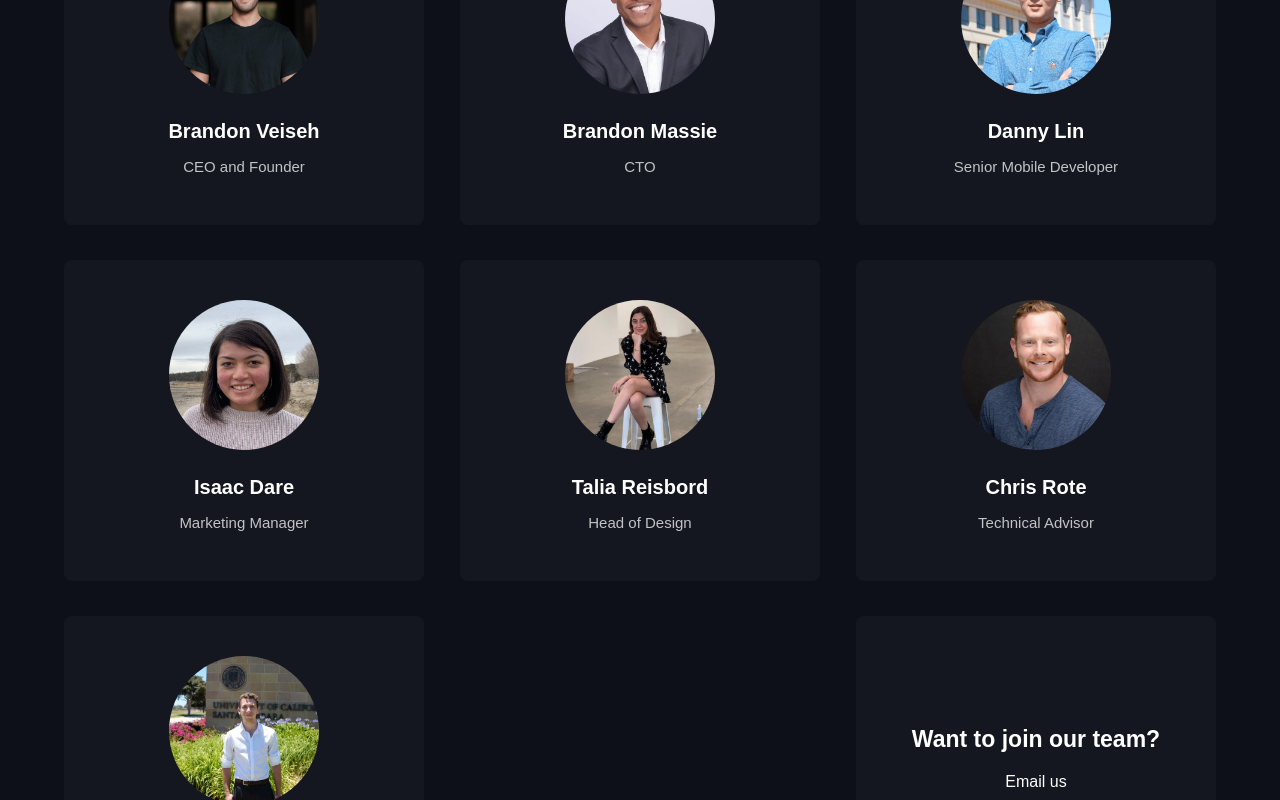
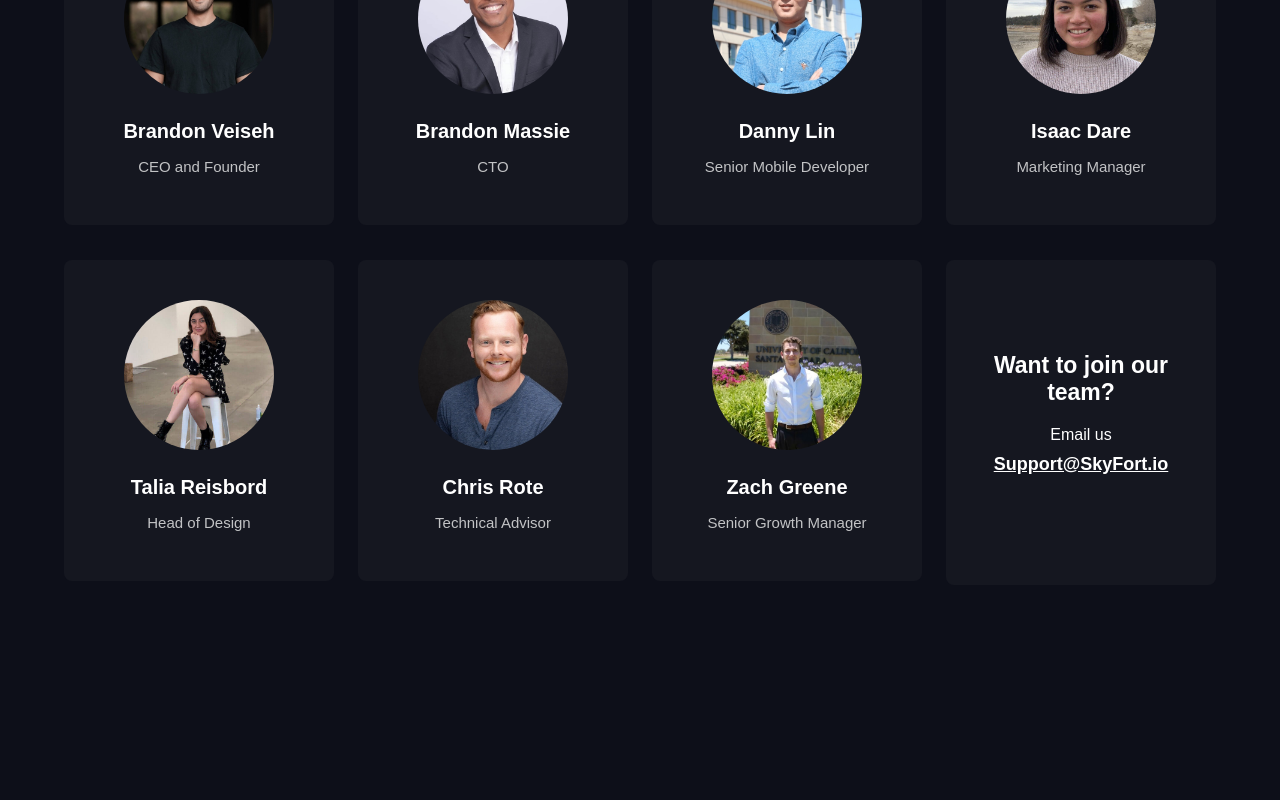
Before and after one commit to laurengus17/skyfort_heroku_repo, a React (Create React App) app: page / in a window 1280 px wide. Shown: the part 1012-1812 px from the top of the page. Built offline with nearby package versions, Linux system fonts and the light colour scheme.

Commit message:
min-width

```diff
--- a/src/components/Employees/Employees.css
+++ b/src/components/Employees/Employees.css
@@ -92,8 +92,8 @@
     padding-bottom: 70px;
 }
 
-@media screen and (min-width: 1000px) {
+@media screen and (min-width: 1700px) {
     .employees_display {
-        width: 300px;
+        width: 320px;
     }
 }
```
